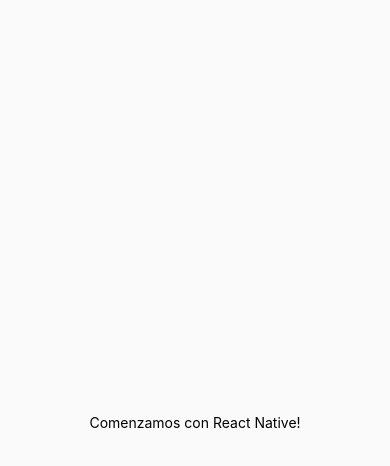
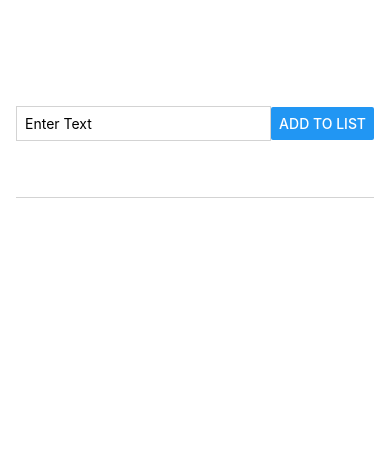
Before and after one commit to PadillaTom/rn-course-academind, a React Native app: screen / in a window 390 px wide. Shown: the top 466 px of the page. Built offline with nearby package versions, Linux system fonts and the light colour scheme.

Commit message:
main - FlatList TodoList

```diff
--- a/App.js
+++ b/App.js
@@ -1,20 +1,85 @@
-import { StatusBar } from 'expo-status-bar';
-import { StyleSheet, Text, View } from 'react-native';
+import {useState} from "react"
+import {Button, FlatList, StyleSheet, Text, TextInput, View} from 'react-native';
 
 export default function App() {
+    const [inputText, setInputText] = useState({})
+    const [items, setItems] = useState([])
+
+    function goalInputHandler(input) {
+        setInputText(input)
+    }
+
+    function addGoalHandler() {
+        setItems((currentItems) => [...currentItems, {
+            id: Math.random().toString(),
+            name: inputText
+        }]);
+    }
+
     return (
-    <View style={styles.container}>
-      <Text>Comenzamos con React Native!</Text>
-      <StatusBar style="auto" />
+        <View style={styles.appContainer}>
+            <View style={styles.inputContainer}>
+                <TextInput
+                    id='inputText'
+                    style={styles.textInput}
+                    placeholder={'Enter Text'}
+                    onChangeText={goalInputHandler}
+                    clearButtonMode={"always"}
+                />
+                <Button
+                    title={'Add to List'}
+                    onPress={addGoalHandler}
+                ></Button>
+            </View>
+            <View style={styles.itemsContainer}>
+                <FlatList
+                    data={items}
+                    renderItem={itemData => {
+                        return (
+                            <View style={styles.item}>
+                                <Text style={styles.itemText}>{itemData.item.name}</Text>
+                            </View>
+                        )
+                    }}
+                    keyExtractor={item => item.id}
+                >
+                </FlatList>
+            </View>
         </View>
     );
 }
 
 const styles = StyleSheet.create({
-  container: {
+    appContainer: {
         flex: 1,
-    backgroundColor: '#fafafa',
+        paddingVertical: 50,
+        paddingHorizontal: 16
+    },
+    inputContainer: {
+        flex: 1,
+        flexDirection: 'row',
+        justifyContent: 'space-between',
         alignItems: 'center',
-    justifyContent: 'center',
+        marginBottom: 8,
+        borderBottomWidth: 1,
+        borderColor: 'lightgray'
     },
+    textInput: {
+        borderWidth: 1,
+        borderColor: 'lightgray',
+        flex: 1,
+        padding: 8
+    },
+    itemsContainer: {
+        flex: 4
+    },
+    item: {
+        margin: 8,
+        padding: 8,
+        borderRadius: 6,
+        backgroundColor: '#5e0acc'
+    },
+    itemText: {
+        color: 'white'
+    }
 });
```
Lines whose indentation alone changed are shown as unchanged.
